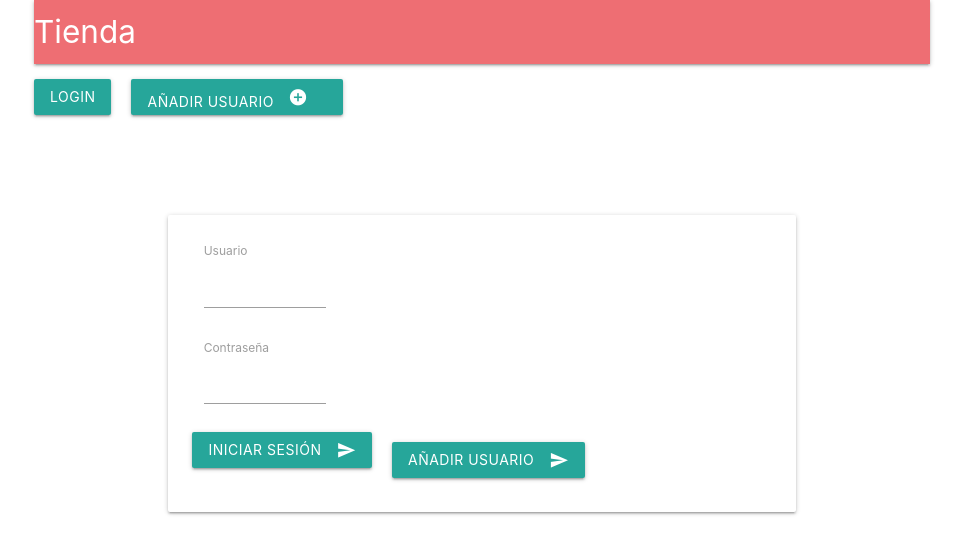
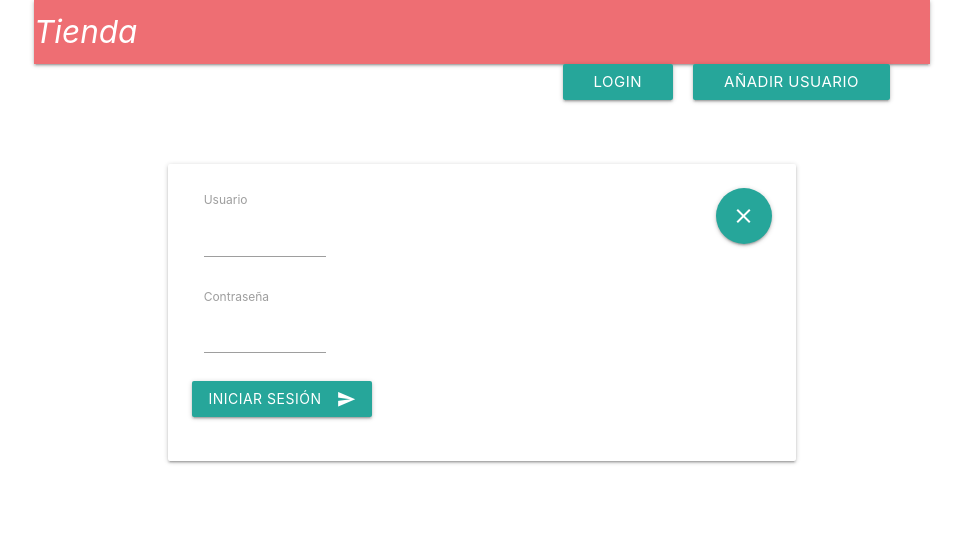
Before and after one commit to anaicm/tienda-Vue, a Vue app in the folder tienda-front/: page /addUsuario in a window 1280 px wide. Both pictures are taken after a click on the item "LOGIN". Shown: the top 554 px of the page, without its empty margins (158-1121 px from the left). Built offline with nearby package versions, Linux system fonts and the light colour scheme.

Commit message:
Código para cerrar los modales login y añadir usuario

```diff
--- a/tienda-front/src/App.vue
+++ b/tienda-front/src/App.vue
@@ -1,13 +1,16 @@
 <template>
+ <div>
  <div class="container">
   <nav>
+    <div class="nav-wrapper">
     <router-link to="/">
-      <div class="nav-wrapper">
-        <a href="#!" class="brand-logo">Tienda</a>
+      <i class="brand-logo" style="display: flex; justify-content: center; align-self: center;">
+          Tienda
+      </i>
+    </router-link>
     </div>
-    </router-link>
-  </nav>
-  <ul>
+    <div>
+      <ul class="right" style="margin-right: 20px;">
         <!--si el usuario está autenticado el botón del login se oculta-->
         <li v-if="!$store.state.isAuthenticated" class="waves-effect waves-light btn white-text" style="margin-right: 20px;">
           <router-link to="/loginUsuario" style="color: white;">Login</router-link>
@@ -18,6 +21,9 @@
           </router-link>
         </li>
       </ul>
+    </div>
+  </nav>
+
 
   <!--Para la autenticacion se realiza igual mediante storage creado en el login,
     en este caso si es True me muestra el contenedor con las credencial del usuario-->
@@ -36,12 +42,14 @@
  <div class="container">
     <Router-view></Router-view>
   </div>
+</div>
 </template>
 
 <script>
 
 export default {
   name: 'App',
+
 
   /*
   methods: {
--- a/tienda-front/src/components/aniadirUsuario.vue
+++ b/tienda-front/src/components/aniadirUsuario.vue
@@ -1,6 +1,8 @@
 <template>
     <div class="container" style="margin-top: 100px;">
         <div class="clo m12 card-panel">
+          <a class="btn-floating btn-large waves-effect waves-light right" href="" @click="cerrarAddUsuario()"><i class="material-icons">close</i></a>
+
             <div class="row">
                 <div class="col m3">
                     <label>Usuario</label>
@@ -74,6 +76,16 @@ import axios from 'axios';
         this.loading=false;
       }
     },
+    cerrarAddUsuario() {
+       // Verifica si el usuario está autenticado
+      if (this.$store.state.isAuthenticated) {
+        // Redirige al portal del usuario
+        this.$router.push('/portalUsuario');
+      } else {
+        // Redirige al inicio
+        this.$router.push('/');
+      }
+    }
   },
 }
 
--- a/tienda-front/src/components/login.vue
+++ b/tienda-front/src/components/login.vue
@@ -2,13 +2,13 @@
     <div class="container" style="margin-top: 100px;">
         <div class="clo m12 card-panel">
             <form @submit.prevent="iniciarSesion">
-                <div class="row">
-                    <div class="col m3">
-                        <label>Usuario</label>
-                        <input type="text" v-model="username"/>
-                    </div>
+                <a class="btn-floating btn-large waves-effect waves-light right" href="" @click="cerrarLogin()"><i class="material-icons">close</i></a>
+            <div class="row">
+                <div class="col m3">
+                    <label>Usuario</label>
+                    <input type="text" v-model="username"/>
                 </div>
-
+            </div>
                 <div class="row">
                     <div class="col m3">
                         <label>Contraseña</label>
@@ -17,11 +17,6 @@
                 </div>
                 <button class="btn waves-effect waves-light" style="margin-right: 20px; margin-bottom: 20px;" type="submit" name="action">Iniciar sesión
                     <i class="material-icons right">send</i>
-                </button>
-                <button class="btn waves-effect waves-light" v-show="!loading" style="margin-right: 20px;" type="submit" name="action">
-                    <router-link to="/addUsuario" style="color: white;">Añadir Usuario
-                        <i class="material-icons right">send</i>
-                    </router-link>
                 </button>
             </form>
         </div>
@@ -62,8 +57,15 @@
                 } finally {
                 this.loading = false;
             }
+            },
+            cerrarLogin() {
+             // Redirecciona a la página de inicio
+                this.$router.push('/');
             }
         },
+
+
+
     }
 
 </script>
--- a/tienda-front/src/components/portalUsuario.vue
+++ b/tienda-front/src/components/portalUsuario.vue
@@ -5,7 +5,7 @@
       <!--Si esta autenticado saldra el boton para cerrar sesion-->
       <button class="btn waves-effect waves-light" v-show="!loading" style="margin-right: 20px;" type="submit" name="action"
       v-if="$store.state.isAuthenticated" @click="$store.commit('logout', $router);cerrarSesion();">
-          Cerrar sesión
+          Cerrar sesiónd
           <i class="material-icons right">send</i>
       </button>
       <div class="progress" v-show="isLoading"><!--Se va a mostrar cuando este cargando los datos-->
```
Lines whose indentation alone changed are shown as unchanged.
